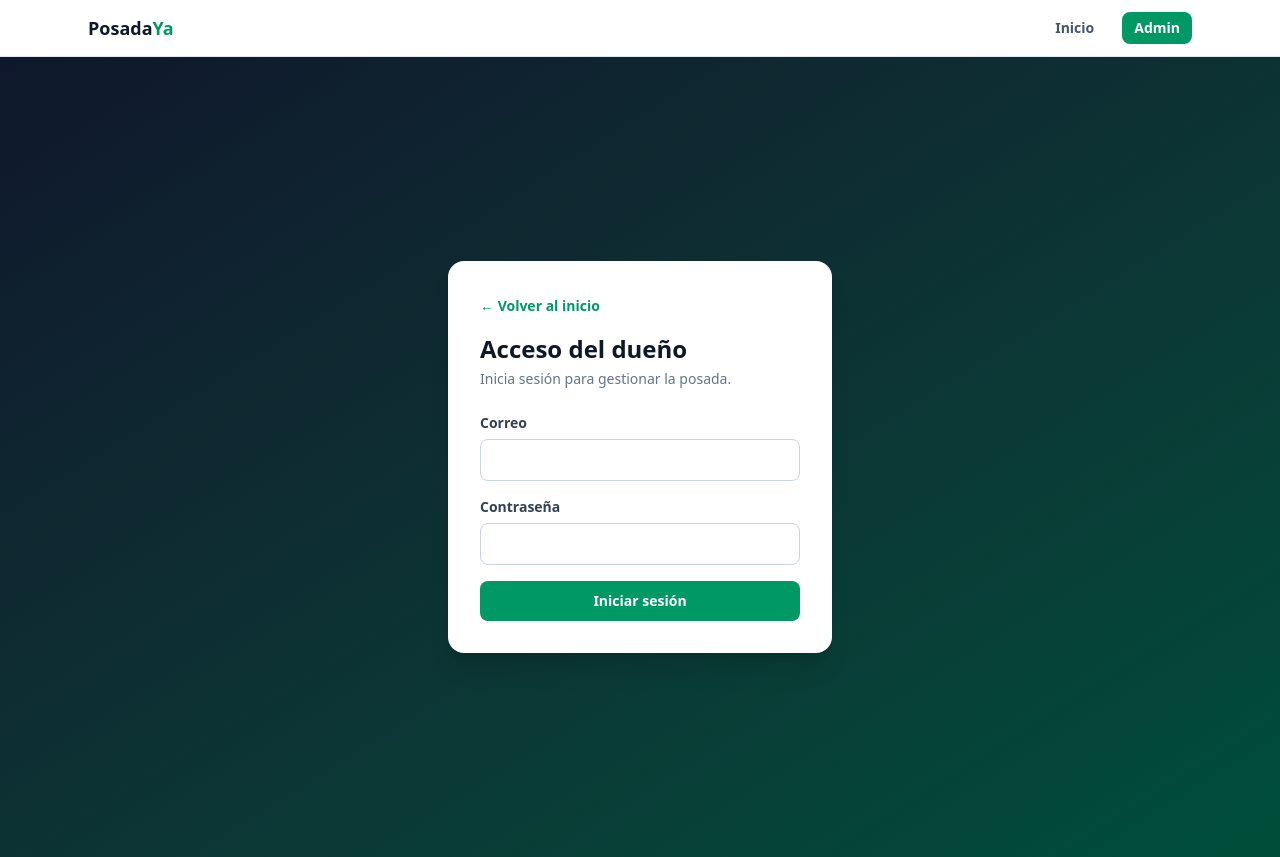
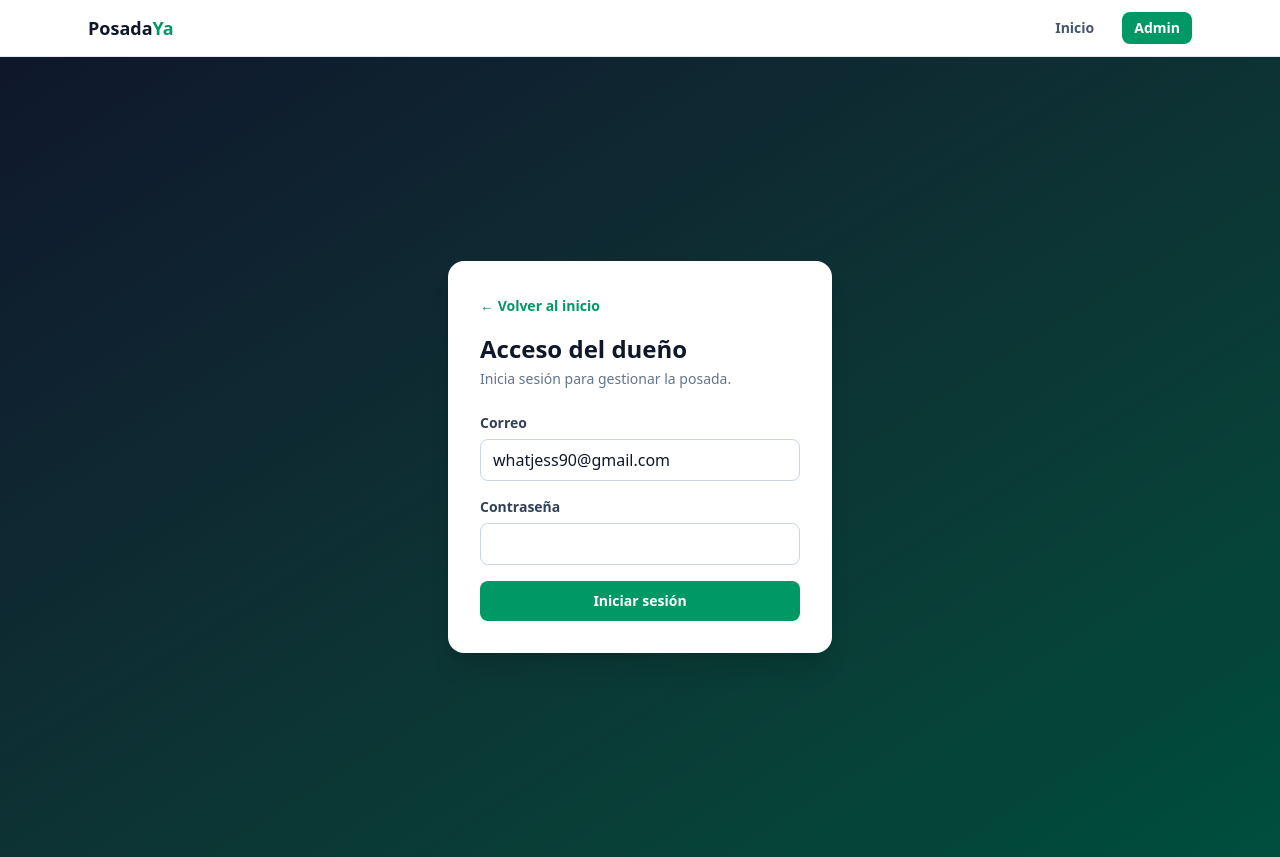
Before and after one commit to JOSEBU-SMQO/posadaya-real, a React (Vite) app: page /login in a window 1280 px wide. Built offline with nearby package versions, Linux system fonts and the light colour scheme; no server answers.

Commit message:
Add files via upload

```diff
--- a/src/pages/Login.jsx
+++ b/src/pages/Login.jsx
@@ -7,7 +7,9 @@ function Login() {
   const navigate = useNavigate()
   const { session, cargando } = useAuth()
 
-  const [email, setEmail] = useState('')
+  // Correo del dueño pre-rellenado para agilizar el acceso;
+  // se puede editar y Supabase Auth es quien valida las credenciales.
+  const [email, setEmail] = useState('whatjess90@gmail.com')
   const [password, setPassword] = useState('')
   const [error, setError] = useState(null)
   const [enviando, setEnviando] = useState(false)
```
